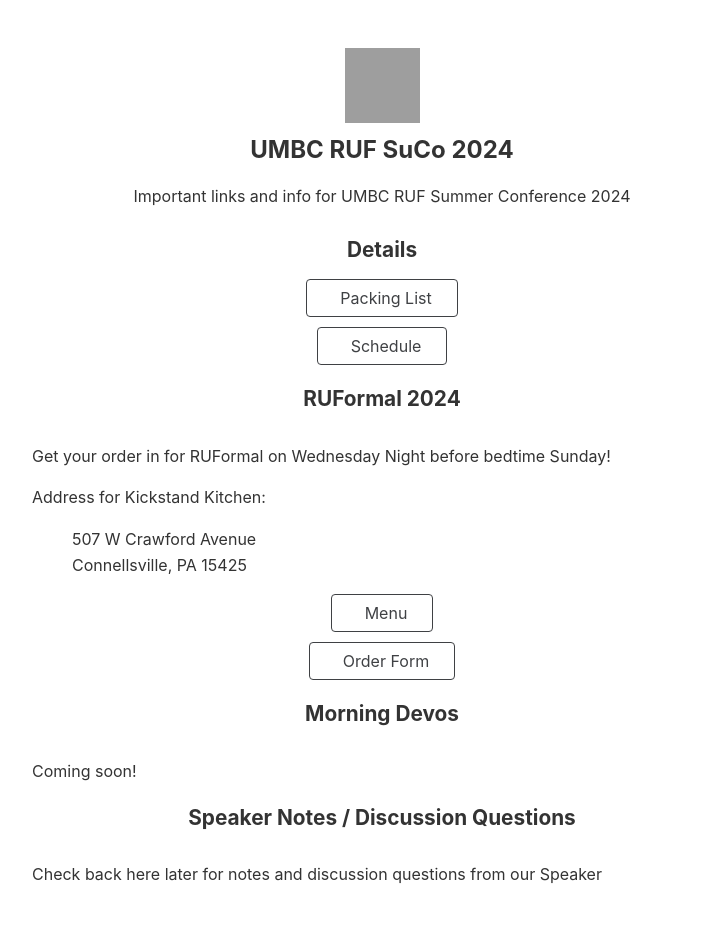
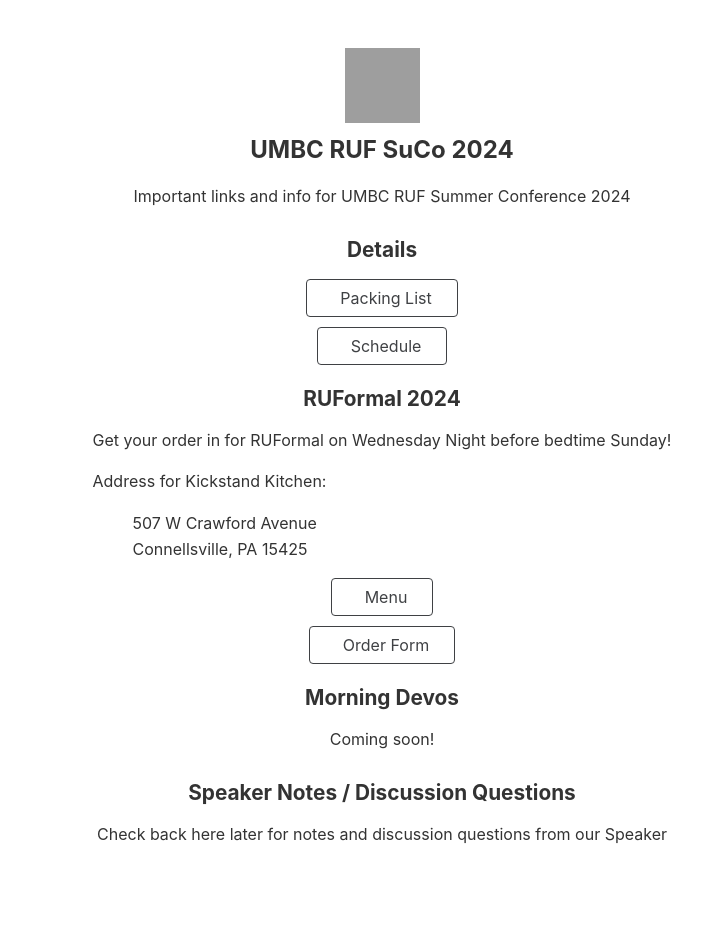
Before and after one commit to joshgordon/pca-ng-website, a Jekyll site: the page built from index.html, in a window 1280 px wide. Shown: the whole page, without its empty margins (258-959 px from the left). Built offline with Jekyll 4.4.1, drawn with Linux system fonts in a browser that asks for light colours; nearby versions of some CDN libraries; comment, search, counter and statistics services are not loaded; grey boxes are pictures that could not be loaded.

Commit message:
Small formatting update

```diff
--- a/_includes/links.html
+++ b/_includes/links.html
@@ -2,7 +2,7 @@
     {% for category in site.data.links %}
     <h5 class="text-center">{{ category.category }}</h5>
     {% if category.description %}
-      <p class="is-center">{{ category.description | markdownify }}</p>
+    <div class="is-center"><div>{{ category.description | markdownify }}</div></div>
     {% endif %}
     {% for item in category.items %}
     <div class="row">
```
